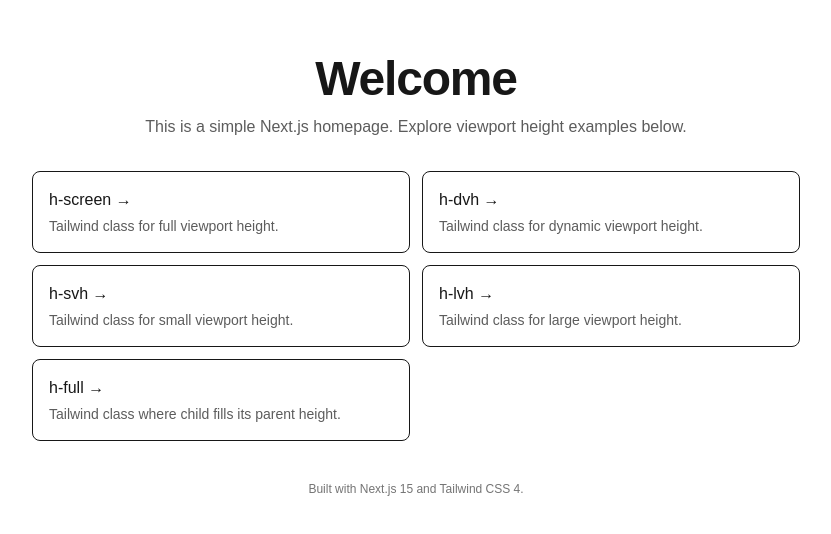
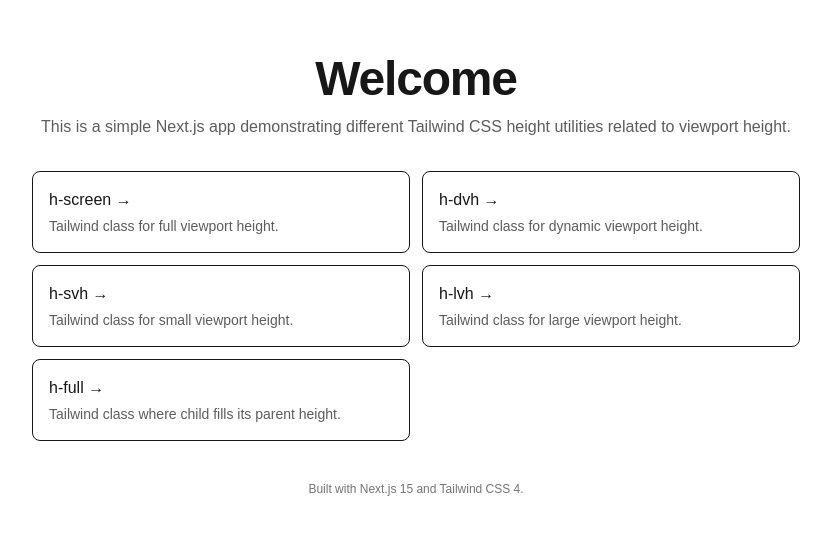
Before and after one commit to ikifar2012/safari-ios26-test, a Next.js app: page / in a window 1280 px wide. Shown: the part 124-658 px from the top of the page, without its empty margins (224-1055 px from the left). Built offline with nearby package versions, Linux system fonts and the light colour scheme.

Commit message:
Update README and homepage description to clarify Tailwind CSS height utilities demonstration

```diff
--- a/app/page.tsx
+++ b/app/page.tsx
@@ -8,7 +8,8 @@ export default function Home() {
           Welcome
         </h1>
         <p className="mt-3 text-sm sm:text-base text-foreground/70">
-          This is a simple Next.js homepage. Explore viewport height examples below.
+          This is a simple Next.js app demonstrating different Tailwind CSS
+          height utilities related to viewport height.
         </p>
 
         <div className="mt-8 grid grid-cols-1 sm:grid-cols-2 gap-3">
```
Also changed, not shown: 1 other file (tests, documents, lock files or other folders).
